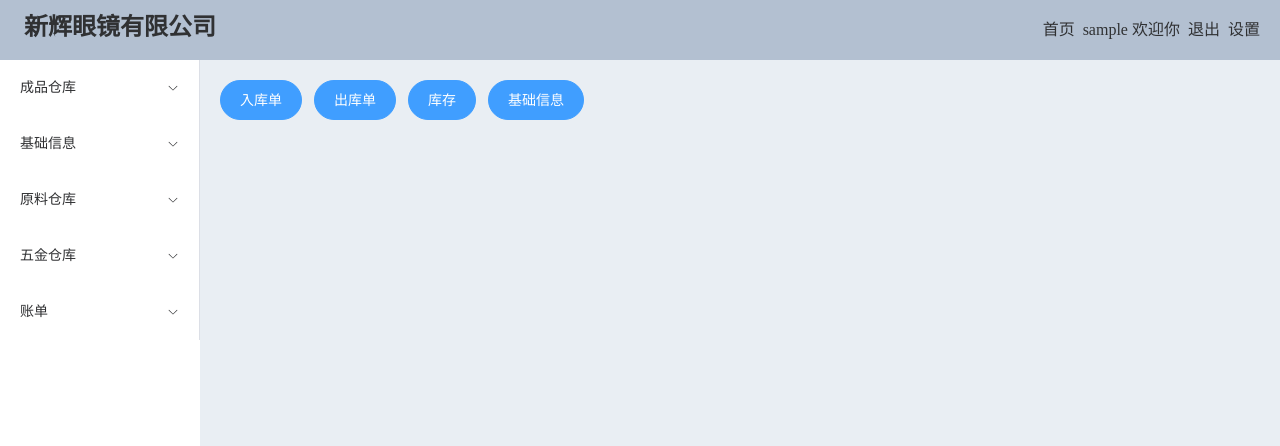
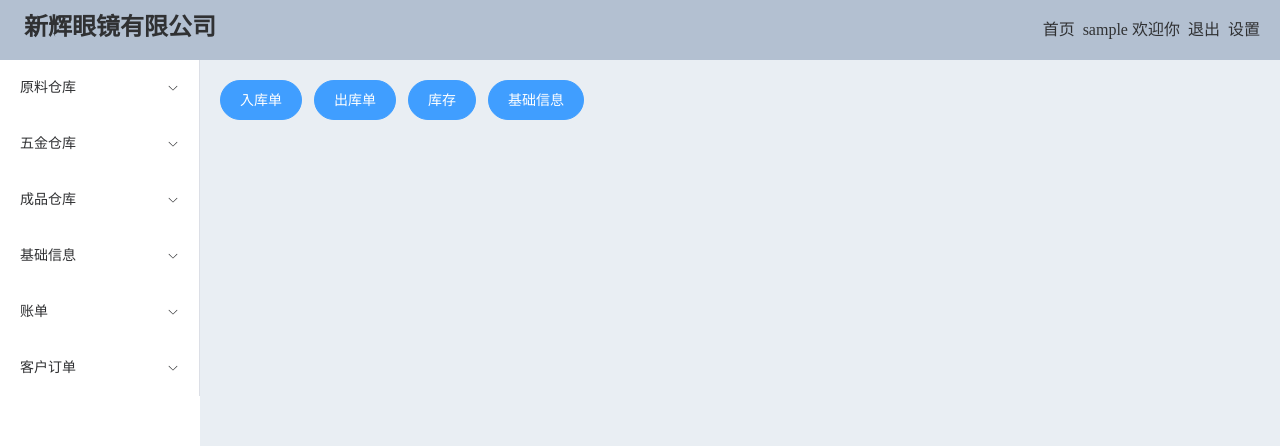
Before and after one commit to JiekeQiu/xinhuiProject, a Vue app: page /#/home/navigation in a window 1280 px wide. Shown: the top 446 px of the page. Built offline with nearby package versions, Linux system fonts and the light colour scheme; sample sign-in values are in the browser's storage; what @smallwei/avue would draw is missing.

Commit message:
解决客户信息修改失败bug

```diff
--- a/src/components/messageList.vue
+++ b/src/components/messageList.vue
@@ -148,9 +148,10 @@ export default {
         address: row.address,
         Contact: row.Contact,
         phone: row.phone,
-        invoke: row.invoke
-
+        invoke: row.invoke,
+        _id:row._id
       }
+      console.log("传参",params)
       getAxios("/searchMsg",params).then(res=>{
         console.log(res)
         if(res.state==200){
--- a/src/components/nav.vue
+++ b/src/components/nav.vue
@@ -1,15 +1,12 @@
 <template>
   <div>
-    <el-menu
-      :default-active="$route.path"
-      class="el-menu-demo"
-      mode="vertical"
-      @select="heandleSelect"
-    >
-      <navcomt :data="finished"></navcomt>
+    <el-menu :default-active="$route.path" class="el-menu-demo" mode="vertical" @select="heandleSelect">
       <navcomt title="原料仓库" :data="RM"></navcomt>
       <navcomt title="五金仓库" :data="wujin"></navcomt>
+      <navcomt :data="finished"></navcomt>
       <navcomt title="账单" :data="bill"></navcomt>
+      <navcomt title="客户订单" :data="basics"></navcomt>
+
       <!-- <el-menu-item index="5" disabled>五金仓库</el-menu-item> -->
       <!-- <navcomt title="基础信息" :data="basics"></navcomt> -->
     </el-menu>
@@ -40,23 +37,26 @@ export default {
           // { name: "账单" }
         ],
         [
-          {name:"基础信息"},
-          {name:"客户信息"}
+          { name: "基础信息" },
+          { name: "客户信息" }
         ],
       ],
       RM: [
-        [{ name: "原料入库" }, { name: "入库单" }, { name: "入库明细" }],
+        [{ name: "原料入库" }, { name: "入库单" }, { name: "入库明细" },{name:"库存盘点"}],
         [{ name: "原料出库" }, { name: "出库单" }, { name: "出库明细" }]
       ],
       wujin: [
-        [{ name: "五金入库" }, { name: "入库单" }, { name: "入库明细" }],
+        [{ name: "五金入库" }, { name: "入库单" }, { name: "入库明细" },{name:"库存盘点"}],
         [{ name: "五金出库" }, { name: "出库单" }, { name: "出库明细" }]
       ],
-      bill:[
-        [{name:'对账单'},{name:"客户详单"},{name:"客户订单金额"},{name:"客户月详单"}],
-        [{name:'送货汇总'},{name:"客户订单总金额汇总"},{name:"客户产品订单汇总"},{name:"产品订单汇总"},{name:"客户月账单汇总"}]
+      bill: [
+        [{ name: '对账单' }, { name: "客户详单" }, { name: "客户订单金额" }, { name: "客户月详单" }],
+        [{ name: '送货汇总' }, { name: "客户订单总金额汇总" }, { name: "客户产品订单汇总" }, { name: "产品订单汇总" }, { name: "客户月账单汇总" }]
       ],
-      basics: [[{ name: "客户名片" }]]
+      basics: [
+        [{ name: '未完成订单' }, { name: "添加订单" }, { name: "订单明细" }],
+        [{ name: '已完成订单' }, { name: "订单明细" }, { name: "留下一个端口" }]
+      ]
     };
   },
   components: {
--- a/src/components/navComt.vue
+++ b/src/components/navComt.vue
@@ -7,6 +7,8 @@
         <el-menu-item :index="idx+'-'+1+'-'+1" route="goto">{{data[0][1].name}}</el-menu-item>
         <el-menu-item :index="idx+'-'+1+'-'+2">{{data[0][2].name}}</el-menu-item>
         <el-menu-item :index="idx+'-'+1+'-'+3" v-if="title=='成品仓库'">{{data[0][3].name}}</el-menu-item>
+        <el-menu-item :index="idx+'-'+1+'-'+3" v-if="title=='原料仓库'">{{data[0][3].name}}</el-menu-item>
+        <el-menu-item :index="idx+'-'+1+'-'+3" v-if="title=='五金仓库'">{{data[0][3].name}}</el-menu-item>
         <el-menu-item :index="idx+'-'+1+'-'+3" v-if="title=='账单'">{{data[0][3].name}}</el-menu-item>
       </el-sub-menu>
       <el-sub-menu :index="idx+'-'+2">
@@ -44,6 +46,8 @@ export default {
       this.idx = "3";
     }else if(this.title=="账单"){
       this.idx = "4"
+    }else if(this.title=="客户订单"){
+      this.idx = "5"
     }
   }
 };
--- a/vue.config.js
+++ b/vue.config.js
@@ -8,7 +8,9 @@ module.exports = defineConfig({
     port: 8080,
     proxy:{
       "/business-admin": {    //需要代理的路径
-        target: 'http://47.122.37.166:18883',
+        // target: 'http://47.122.37.166:18883',
+
+        target: 'http://localhost:18883',//本地测试
         changeOrigin: true,
         pathRewrite: {
           '^/business-admin': ''
```
Also changed, not shown: 1 other file (tests, documents, lock files or other folders).
